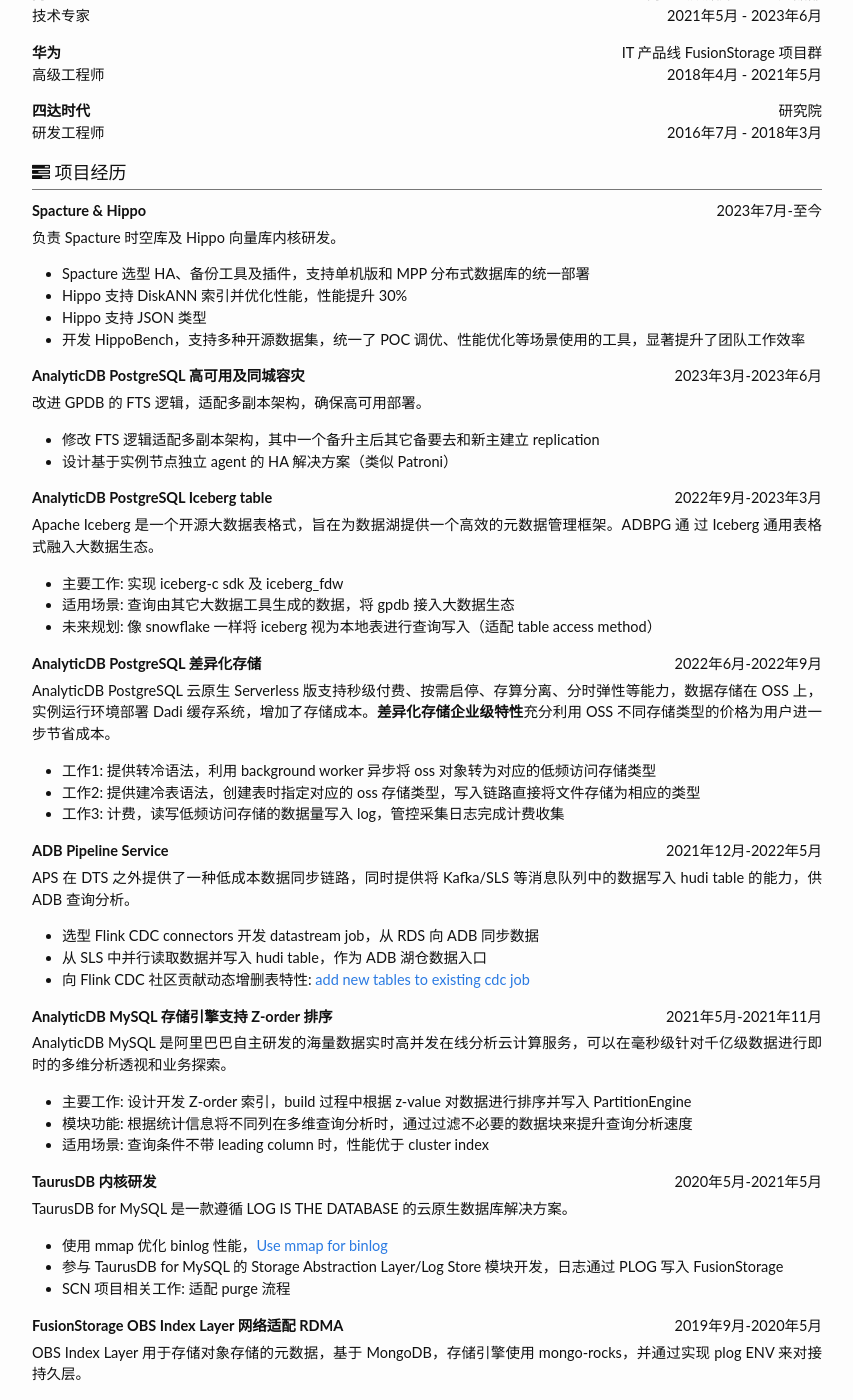
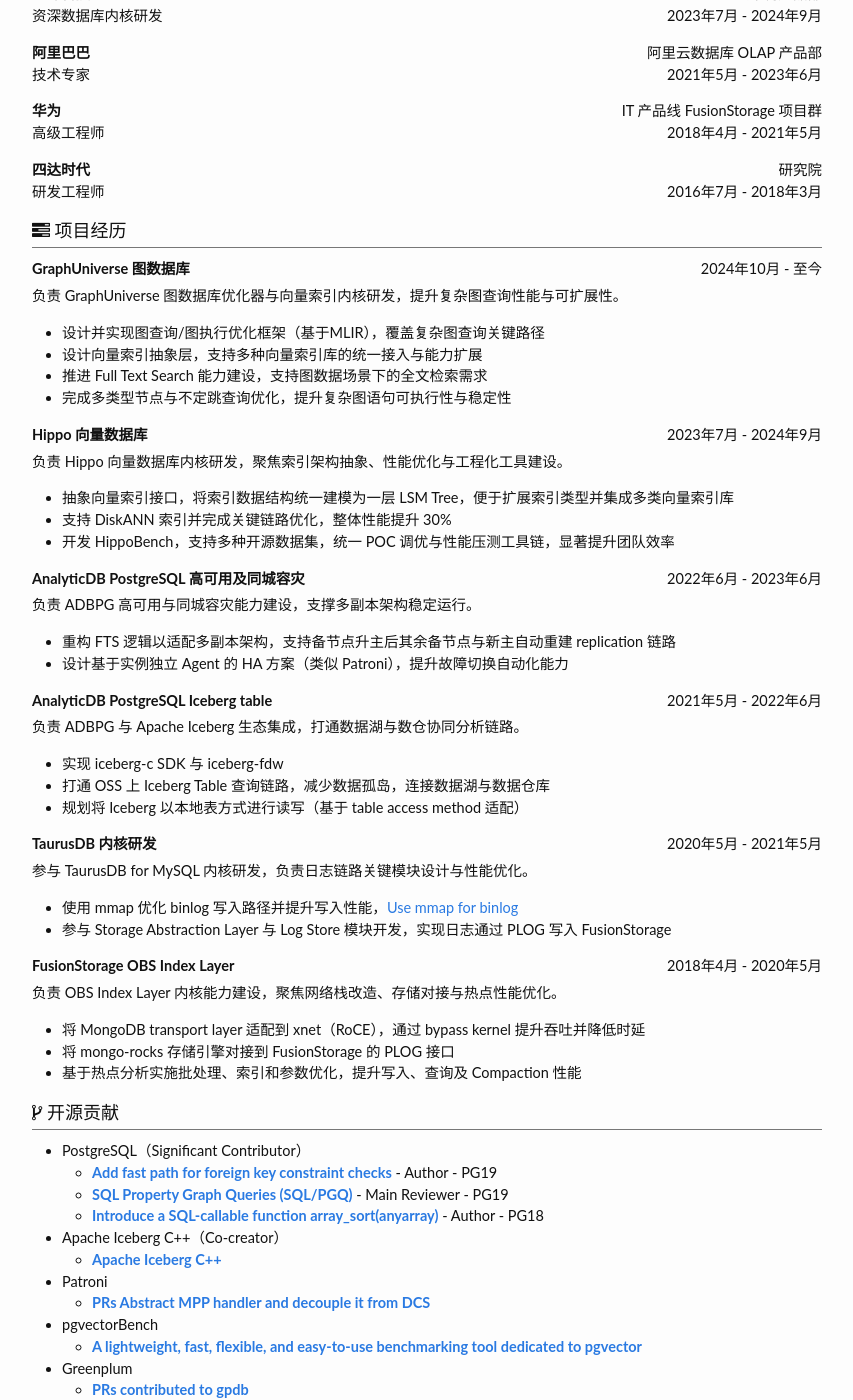
Before and after one commit to zhjwpku/zhjwpku.github.io, a Jekyll site: the page built from resume.html, in a window 1280 px wide and 1400 px high, scrolled down 535 px. Shown: the whole window, without its empty margins (213-1066 px from the left). Built offline with Jekyll 4.4.1, drawn with Linux system fonts in a browser that asks for light colours; comment, search, counter and statistics services are not loaded; some of the changed text lies outside the part shown.

Commit message:
update resume

```diff
--- a/resume.html
+++ b/resume.html
@@ -49,8 +49,10 @@
     <div id="jobs">
       <h4 style="margin-bottom:10px; padding-bottom:3px; border-bottom: 1px solid #777777;"><i class="fa fa-id-badge"
           aria-hidden="true"></i> 工作经历</h4>
+      <div><strong>蚂蚁集团</strong><span style="float:right">平台事业技术群</span></div>
+      <p>技术专家<span style="float: right;">2024年10月至今</span></p>
       <div><strong>星环科技</strong><span style="float:right">基础架构产品部</span></div>
-      <p>资深数据库内核研发<span style="float: right;">2023年7月至今</span></p>
+      <p>资深数据库内核研发<span style="float: right;">2023年7月 - 2024年9月</span></p>
       <div><strong>阿里巴巴</strong><span style="float:right">阿里云数据库 OLAP 产品部</span></div>
       <p>技术专家<span style="float: right;">2021年5月 - 2023年6月</span></p>
       <div><strong>华为</strong><span style="float:right">IT 产品线 FusionStorage 项目群</span></div>
@@ -63,81 +65,51 @@
       <h4 style="margin-bottom:10px; padding-bottom:3px; border-bottom: 1px solid #777777;"><i class="fa fa-tasks"
           aria-hidden="true"></i> 项目经历</h4>
 
-      <div><strong>Spacture & Hippo</strong><span style="float:right">2023年7月-至今</span></div>
-      <p style="margin-top: 5px;">负责 Spacture 时空库及 Hippo 向量库内核研发。</p>
+      <div><strong>GraphUniverse 图数据库</strong><span style="float:right">2024年10月 - 至今</span></div>
+      <p style="margin-top: 5px;">负责 GraphUniverse 图数据库优化器与向量索引内核研发，提升复杂图查询性能与可扩展性。</p>
       <ul>
-        <li>Spacture 选型 HA、备份工具及插件，支持单机版和 MPP 分布式数据库的统一部署</li>
-        <li>Hippo 支持 DiskANN 索引并优化性能，性能提升 30%</li>
-        <li>Hippo 支持 JSON 类型</li>
-        <li>开发 HippoBench，支持多种开源数据集，统一了 POC 调优、性能优化等场景使用的工具，显著提升了团队工作效率</li>
+        <li>设计并实现图查询/图执行优化框架（基于MLIR），覆盖复杂图查询关键路径</li>
+        <li>设计向量索引抽象层，支持多种向量索引库的统一接入与能力扩展</li>
+        <li>推进 Full Text Search 能力建设，支持图数据场景下的全文检索需求</li>
+        <li>完成多类型节点与不定跳查询优化，提升复杂图语句可执行性与稳定性</li>
       </ul>
 
-      <div><strong>AnalyticDB PostgreSQL 高可用及同城容灾</strong><span style="float:right">2023年3月-2023年6月</span></div>
-      <p style="margin-top: 5px;">改进 GPDB 的 FTS 逻辑，适配多副本架构，确保高可用部署。</p>
+      <div><strong>Hippo 向量数据库</strong><span style="float:right">2023年7月 - 2024年9月</span></div>
+      <p style="margin-top: 5px;">负责 Hippo 向量数据库内核研发，聚焦索引架构抽象、性能优化与工程化工具建设。</p>
       <ul>
-        <li>修改 FTS 逻辑适配多副本架构，其中一个备升主后其它备要去和新主建立 replication</li>
-        <li>设计基于实例节点独立 agent 的 HA 解决方案（类似 Patroni）</li>
+        <li>抽象向量索引接口，将索引数据结构统一建模为一层 LSM Tree，便于扩展索引类型并集成多类向量索引库</li>
+        <li>支持 DiskANN 索引并完成关键链路优化，整体性能提升 30%</li>
+        <li>开发 HippoBench，支持多种开源数据集，统一 POC 调优与性能压测工具链，显著提升团队效率</li>
       </ul>
 
-      <div><strong>AnalyticDB PostgreSQL Iceberg table</strong><span style="float:right">2022年9月-2023年3月</span></div>
-      <p style="margin-top: 5px;">Apache Iceberg 是一个开源大数据表格式，旨在为数据湖提供一个高效的元数据管理框架。ADBPG 通 过 Iceberg 通用表格式融入大数据生态。</p>
+      <div><strong>AnalyticDB PostgreSQL 高可用及同城容灾</strong><span style="float:right">2022年6月 - 2023年6月</span></div>
+      <p style="margin-top: 5px;">负责 ADBPG 高可用与同城容灾能力建设，支撑多副本架构稳定运行。</p>
       <ul>
-        <li>主要工作: 实现 iceberg-c sdk 及 iceberg_fdw</li>
-        <li>适用场景: 查询由其它大数据工具生成的数据，将 gpdb 接入大数据生态</li>
-        <li>未来规划: 像 snowflake 一样将 iceberg 视为本地表进行查询写入（适配 table access method）</li>
+        <li>重构 FTS 逻辑以适配多副本架构，支持备节点升主后其余备节点与新主自动重建 replication 链路</li>
+        <li>设计基于实例独立 Agent 的 HA 方案（类似 Patroni），提升故障切换自动化能力</li>
       </ul>
 
-      <div><strong>AnalyticDB PostgreSQL 差异化存储</strong><span style="float:right">2022年6月-2022年9月</span></div>
-      <p style="margin-top: 5px;">AnalyticDB PostgreSQL 云原生 Serverless 版支持秒级付费、按需启停、存算分离、分时弹性等能力，数据存储在 OSS 上，实例运行环境部署
-        Dadi 缓存系统，增加了存储成本。<strong>差异化存储企业级特性</strong>充分利用 OSS 不同存储类型的价格为用户进一步节省成本。</p>
+      <div><strong>AnalyticDB PostgreSQL Iceberg table</strong><span style="float:right">2021年5月 - 2022年6月</span></div>
+      <p style="margin-top: 5px;">负责 ADBPG 与 Apache Iceberg 生态集成，打通数据湖与数仓协同分析链路。</p>
       <ul>
-        <li>工作1: 提供转冷语法，利用 background worker 异步将 oss 对象转为对应的低频访问存储类型</li>
-        <li>工作2: 提供建冷表语法，创建表时指定对应的 oss 存储类型，写入链路直接将文件存储为相应的类型</li>
-        <li>工作3: 计费，读写低频访问存储的数据量写入 log，管控采集日志完成计费收集</li>
+        <li>实现 iceberg-c SDK 与 iceberg-fdw</li>
+        <li>打通 OSS 上 Iceberg Table 查询链路，减少数据孤岛，连接数据湖与数据仓库</li>
+        <li>规划将 Iceberg 以本地表方式进行读写（基于 table access method 适配）</li>
       </ul>
 
-      <div><strong>ADB Pipeline Service</strong><span style="float:right">2021年12月-2022年5月</span></div>
-      <p style="margin-top: 5px;">APS 在 DTS 之外提供了一种低成本数据同步链路，同时提供将 Kafka/SLS 等消息队列中的数据写入 hudi table 的能力，供 ADB 查询分析。</p>
+      <div><strong>TaurusDB 内核研发</strong><span style="float:right">2020年5月 - 2021年5月</span></div>
+      <p style="margin-top: 5px;">参与 TaurusDB for MySQL 内核研发，负责日志链路关键模块设计与性能优化。</p>
       <ul>
-        <li>选型 Flink CDC connectors 开发 datastream job，从 RDS 向 ADB 同步数据</li>
-        <li>从 SLS 中并行读取数据并写入 hudi table，作为 ADB 湖仓数据入口</li>
-        <li>向 Flink CDC 社区贡献动态增删表特性: <a href="https://github.com/ververica/flink-cdc-connectors/pull/777">add new tables
-            to existing cdc job</a></li>
+        <li>使用 mmap 优化 binlog 写入路径并提升写入性能，<a href="https://github.com/mysql/mysql-server/pull/314">Use mmap for binlog</a></li>
+        <li>参与 Storage Abstraction Layer 与 Log Store 模块开发，实现日志通过 PLOG 写入 FusionStorage</li>
       </ul>
 
-      <div><strong>AnalyticDB MySQL 存储引擎支持 Z-order 排序</strong><span style="float:right">2021年5月-2021年11月</span></div>
-      <p style="margin-top: 5px;">AnalyticDB MySQL 是阿里巴巴自主研发的海量数据实时高并发在线分析云计算服务，可以在毫秒级针对千亿级数据进行即时的多维分析透视和业务探索。</p>
+      <div><strong>FusionStorage OBS Index Layer</strong><span style="float:right">2018年4月 - 2020年5月</span></div>
+      <p style="margin-top: 5px;">负责 OBS Index Layer 内核能力建设，聚焦网络栈改造、存储对接与热点性能优化。</p>
       <ul>
-        <li>主要工作: 设计开发 Z-order 索引，build 过程中根据 z-value 对数据进行排序并写入 PartitionEngine</li>
-        <li>模块功能: 根据统计信息将不同列在多维查询分析时，通过过滤不必要的数据块来提升查询分析速度</li>
-        <li>适用场景: 查询条件不带 leading column 时，性能优于 cluster index</li>
-      </ul>
-
-      <div><strong>TaurusDB 内核研发</strong><span style="float:right">2020年5月-2021年5月</span></div>
-      <p style="margin-top: 5px;">TaurusDB for MySQL 是一款遵循 LOG IS THE DATABASE 的云原生数据库解决方案。
-      </p>
-      <ul>
-        <li>使用 mmap 优化 binlog 性能，<a href="https://github.com/mysql/mysql-server/pull/314">Use mmap for binlog</a></li>
-        <li>参与 TaurusDB for MySQL 的 Storage Abstraction Layer/Log Store 模块开发，日志通过 PLOG 写入 FusionStorage</li>
-        <li>SCN 项目相关工作: 适配 purge 流程</li>
-      </ul>
-
-      <div><strong>FusionStorage OBS Index Layer 网络适配 RDMA</strong><span style="float:right">2019年9月-2020年5月</span>
-      </div>
-      <p style="margin-top: 5px;">OBS Index Layer 用于存储对象存储的元数据，基于 MongoDB，存储引擎使用 mongo-rocks，并通过实现 plog ENV 来对接持久层。</p>
-      <ul>
-        <li>主要工作: MongoDB transport layer 适配 xnet 库 (RoCE)，提高吞吐减少延时 (bypass kernel)</li>
-        <li>适用场景: 当返回大量数据到客户端时对性能提升效果明显，例如 OBS 用户查看一个 bucket 中的所有文件名时</li>
-      </ul>
-
-      <div><strong>FusionStorage Persistence Layer 保电内存缓存方案</strong><span style="float:right">2018年9月-2019年8月</span>
-      </div>
-      <p style="margin-top: 5px;">FusionStorage 是华为推出的一款分布式存储系统，支持文件、块、对象等多种存储访问协议。其中 <strong>Persistence
-          Layer</strong>——存储系统的持久化层——作为存储系统的底层引擎，负责将数据持久化到存储介质中，同时提供数据保护和数据管理等功能，向上提供 plog 接口。</p>
-      <ul>
-        <li>主要工作: 增加了一种新的缓存类型，基于原有的缓存方案适配保电内存介质</li>
-        <li>模块功能: Battery Backup Unit 空间的管理，包括 chunk 的申请、释放，掉电恢复等</li>
-        <li>适用场景: 存储数据量较小的元数据</li>
+        <li>将 MongoDB transport layer 适配到 xnet（RoCE），通过 bypass kernel 提升吞吐并降低时延</li>
+        <li>将 mongo-rocks 存储引擎对接到 FusionStorage 的 PLOG 接口</li>
+        <li>基于热点分析实施批处理、索引和参数优化，提升写入、查询及 Compaction 性能</li>
       </ul>
 
     </div>
@@ -146,6 +118,18 @@
       <h4 style="margin-bottom:10px; padding-bottom:3px; border-bottom: 1px solid #777777;"><i class="fa fa-code-fork"
           aria-hidden="true"></i> 开源贡献</h4>
       <ul>
+        <li>PostgreSQL（Significant Contributor）
+          <ul>
+            <li><strong><a href="https://git.postgresql.org/gitweb/?p=postgresql.git;a=commitdiff;h=2da86c1ef9b5446e0e22c0b6a5846293e58d98e3">Add fast path for foreign key constraint checks</a></strong> - Author - PG19</li>
+            <li><strong><a href="https://git.postgresql.org/gitweb/?p=postgresql.git;a=commitdiff;h=2f094e7ac691abc9d2fe0f4dcf0feac4a6ce1d9c">SQL Property Graph Queries (SQL/PGQ)</a></strong> - Main Reviewer - PG19</li>
+            <li><strong><a href="https://git.postgresql.org/gitweb/?p=postgresql.git;a=commitdiff;h=6c12ae09f5a5d6c153eaea7901542591dc28fb9e">Introduce a SQL-callable function array_sort(anyarray)</a></strong> - Author - PG18</li>
+          </ul>
+        </li>
+        <li>Apache Iceberg C++（Co-creator）
+          <ul>
+            <li><strong><a href="https://github.com/apache/iceberg-cpp">Apache Iceberg C++</a></strong></li>
+          </ul>
+        </li>
         <li>Patroni
           <ul>
             <li><strong><a href="https://github.com/zalando/patroni/pull/2960">PRs
@@ -230,8 +214,8 @@
           aria-hidden="true"></i> 其它</h4>
       <ul>
         <li>博客: <a href="https://zhjwpku.com/">https://zhjwpku.com</a></li>
-        <li>公众号: <a href="https://pg-x.github.io/images/wechat_qrcode.jpg">PostgreSQL 开源生态</a></li>
-        <li>外语: CET-6 & VET/VEWT</li>
+        <li>公众号: <a href="https://pg-x.github.io/images/wechat_qrcode.jpg">PostgreSQL Hacking</a></li>
+        <li>语言: CET-6 VET/VEWT</li>
         <li>论文笔记: <a href="https://paper-notes.zhjwpku.com/">paper notes</a></li>
         <li>GSoC: 两次 Google Summer of Code (X.Org, Ceph) 项目经历</li>
       </ul>
```
Also changed, not shown: other parts of resume.html (+3 -3 lines), resume_en.html (deleted, +0 -116 lines), 4 other files.
